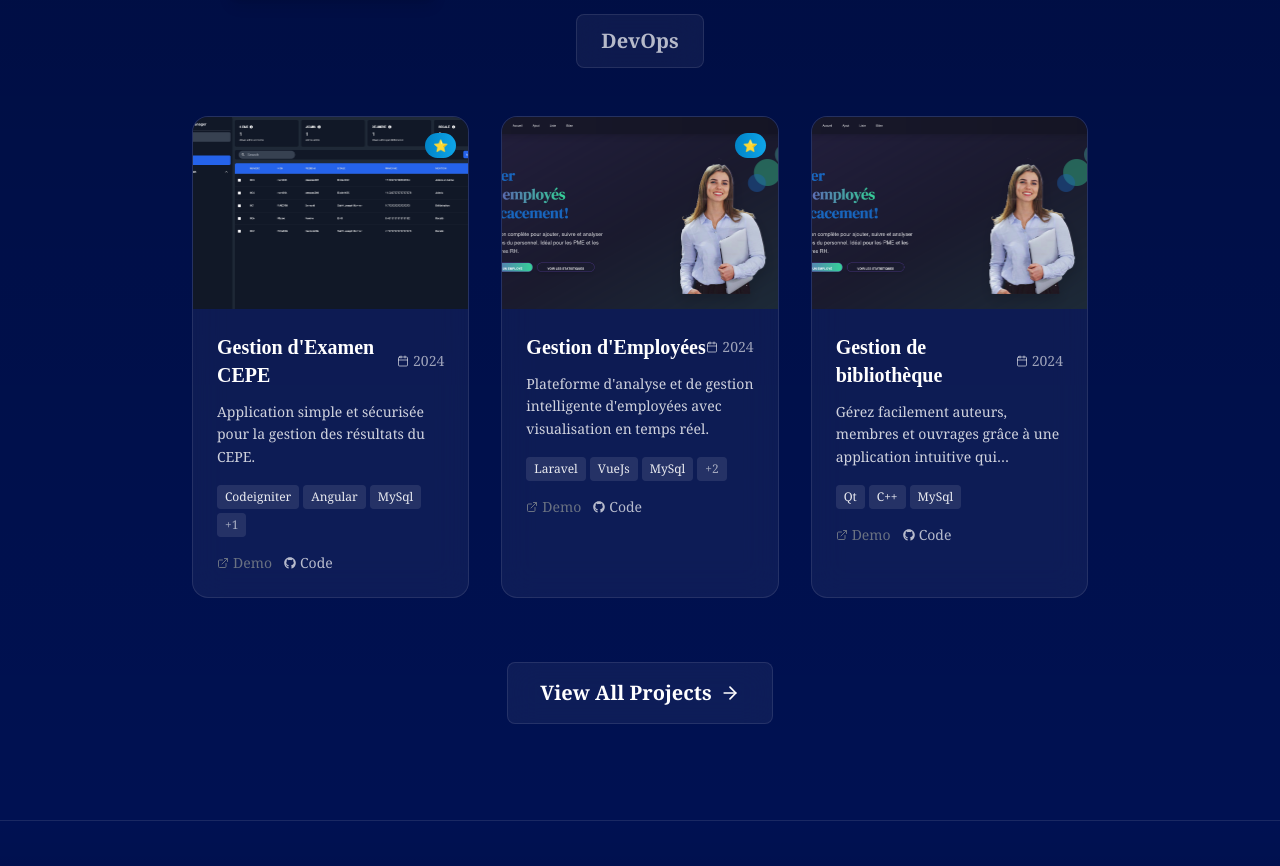
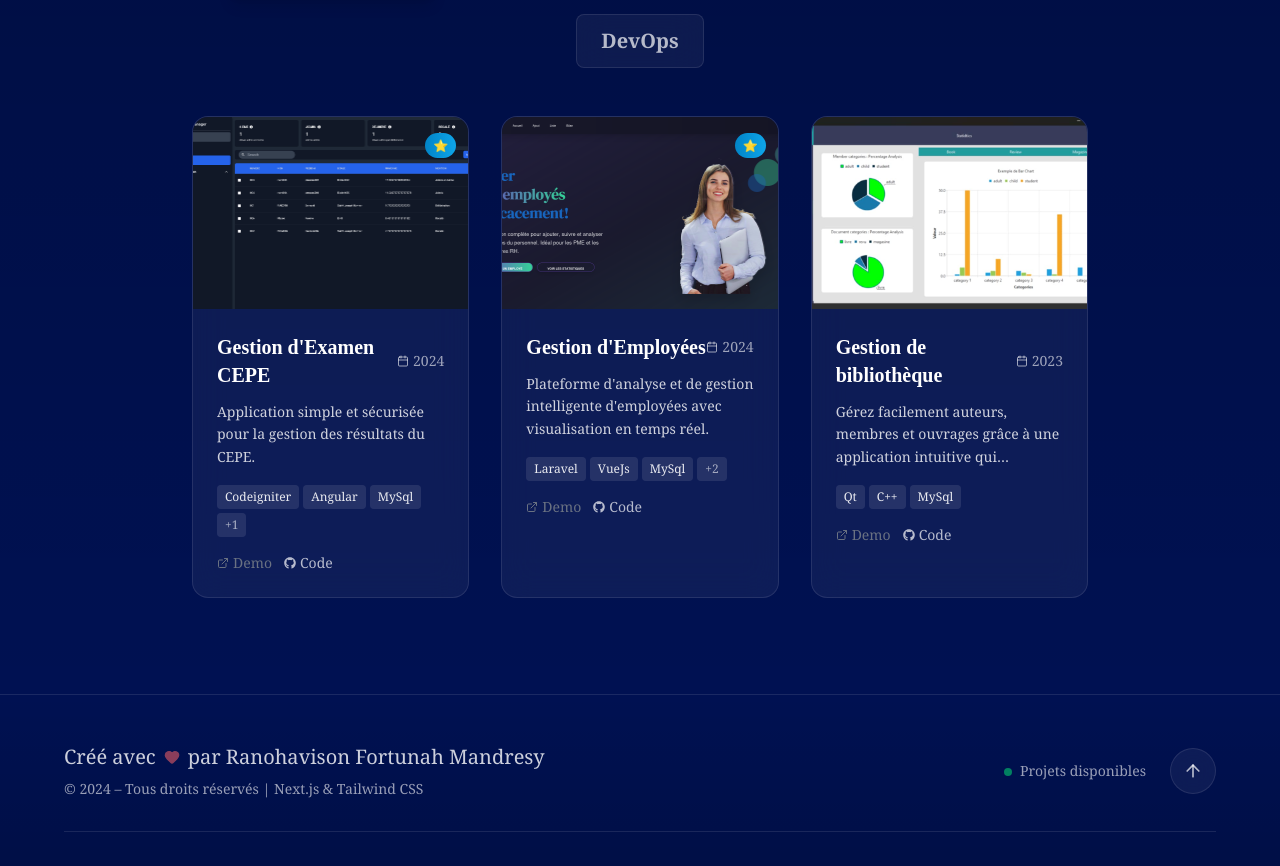
Before and after one commit to Ranohavison/final_portfolio, a Next.js app: page / in a window 1280 px wide. Shown: the part 5016-5882 px from the top of the page. Built offline with nearby package versions, Linux system fonts and the light colour scheme; a web font is replaced by a local one.

Commit message:
New update

```diff
--- a/app/components/Projects.tsx
+++ b/app/components/Projects.tsx
@@ -207,12 +207,12 @@ const Projects = () => {
           </div>
 
           {/* View More */}
-          <div className="text-center mt-16">
-            <button className="inline-flex items-center px-8 py-4 glass-effect text-white font-semibold rounded-lg hover:bg-white/10 transition-all duration-300 group">
-              View All Projects
-              <ArrowRight className="w-5 h-5 ml-2 group-hover:translate-x-1 transition-transform" />
-            </button>
-          </div>
+          {/*<div className="text-center mt-16">*/}
+          {/*  <button className="inline-flex items-center px-8 py-4 glass-effect text-white font-semibold rounded-lg hover:bg-white/10 transition-all duration-300 group">*/}
+          {/*    Tous les projets*/}
+          {/*    <ArrowRight className="w-5 h-5 ml-2 group-hover:translate-x-1 transition-transform" />*/}
+          {/*  </button>*/}
+          {/*</div>*/}
         </div>
       </div>
     </section>
--- a/app/data/projects.ts
+++ b/app/data/projects.ts
@@ -45,12 +45,12 @@ export const projects: Project[] = [
     title: "Gestion de bibliothèque",
     description:
       "Gérez facilement auteurs, membres et ouvrages grâce à une application intuitive qui révolutionne la gestion de votre bibliothèque.",
-    image: "/images/employe_acceil.png",
+    image: "/images/biblioApp.jpeg",
     technologies: ["Qt", "C++", "MySql"],
     category: "fullstack",
     demoUrl: "#",
     githubUrl: "https://github.com/Ranohavison/",
-    date: "2024",
+    date: "2023",
     featured: false,
   },
 ];
```
Also changed, not shown: public/images/biblioApp.jpeg (added).
